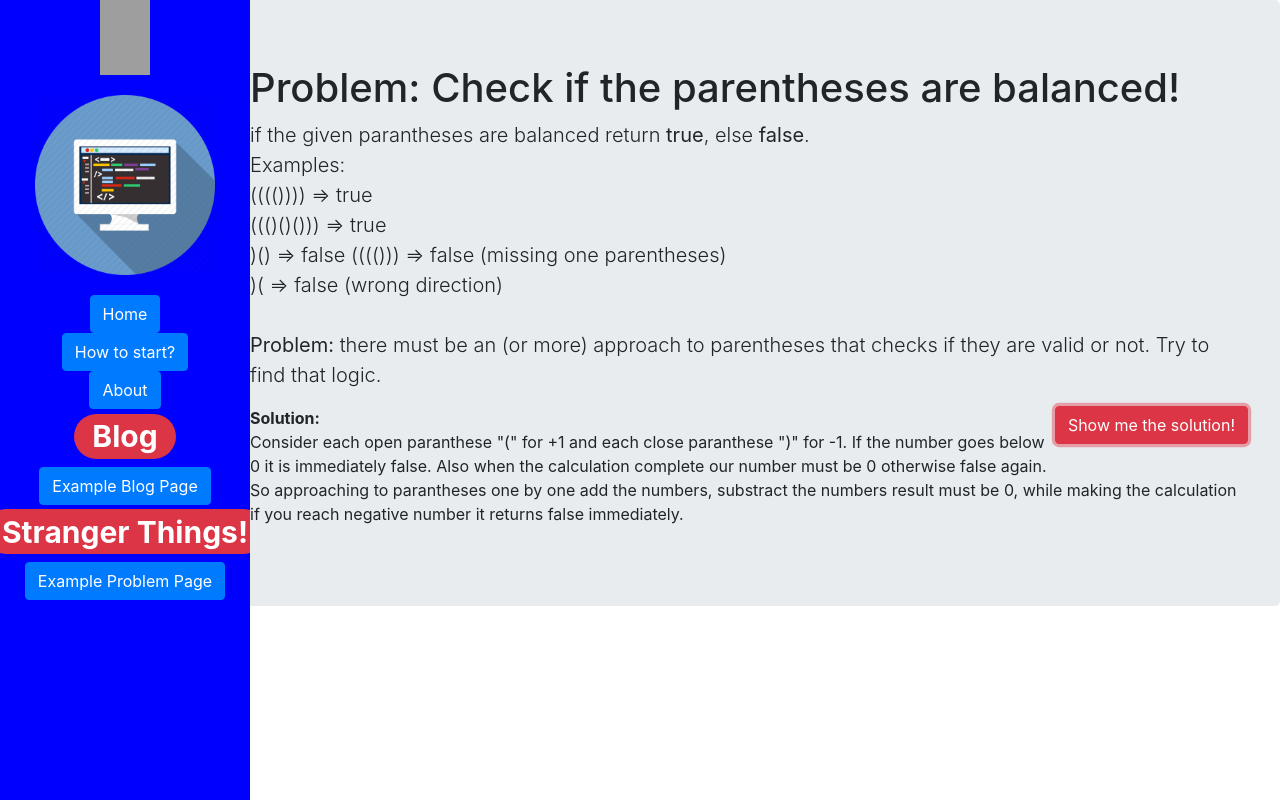
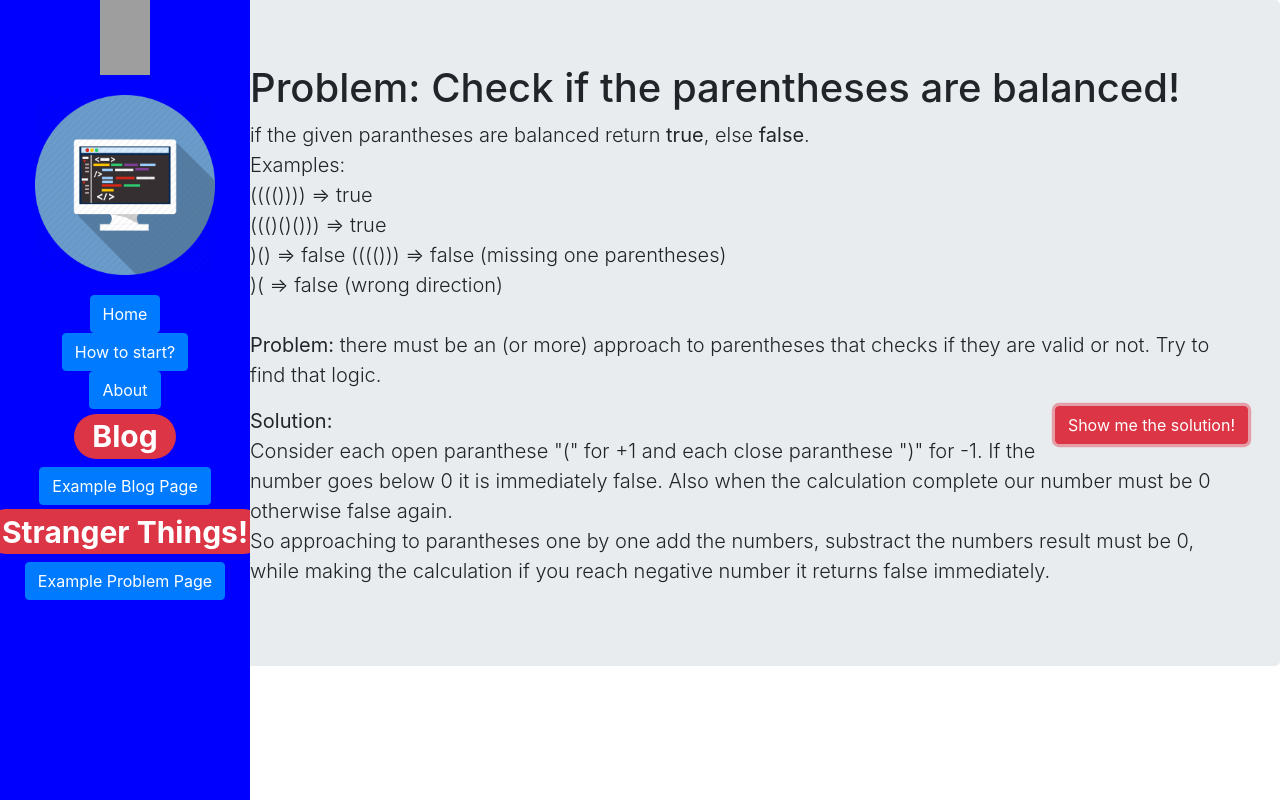
Before and after one commit to JoleDev/juniors-unite, a React (Create React App) app: page /problem1 in a window 1280 px wide. Both pictures are taken after a click on the button "Show me the solution!". Built offline with nearby package versions, Linux system fonts and the light colour scheme; grey boxes are pictures that could not be loaded.

Commit message:
Design
hidden paragraph styled.

```diff
--- a/src/components/Problem.jsx
+++ b/src/components/Problem.jsx
@@ -33,7 +33,7 @@ class ExampleProblem extends Component {
             Try to find that logic.
           </p>
           <Button className='solutionButton' onClick={this.toggleHidden.bind(this)} color='danger'>Show me the solution!</Button>
-          <p style={{ visibility: this.state.isHidden }}>
+          <p className='lead' style={{ visibility: this.state.isHidden }}>
             <b>Solution:</b> <br />
             Consider each open paranthese "(" for +1 and each close paranthese ")" for -1. If the number goes below 0 it is immediately false.
             Also when the calculation complete our number must be 0 otherwise false again. <br />
```
